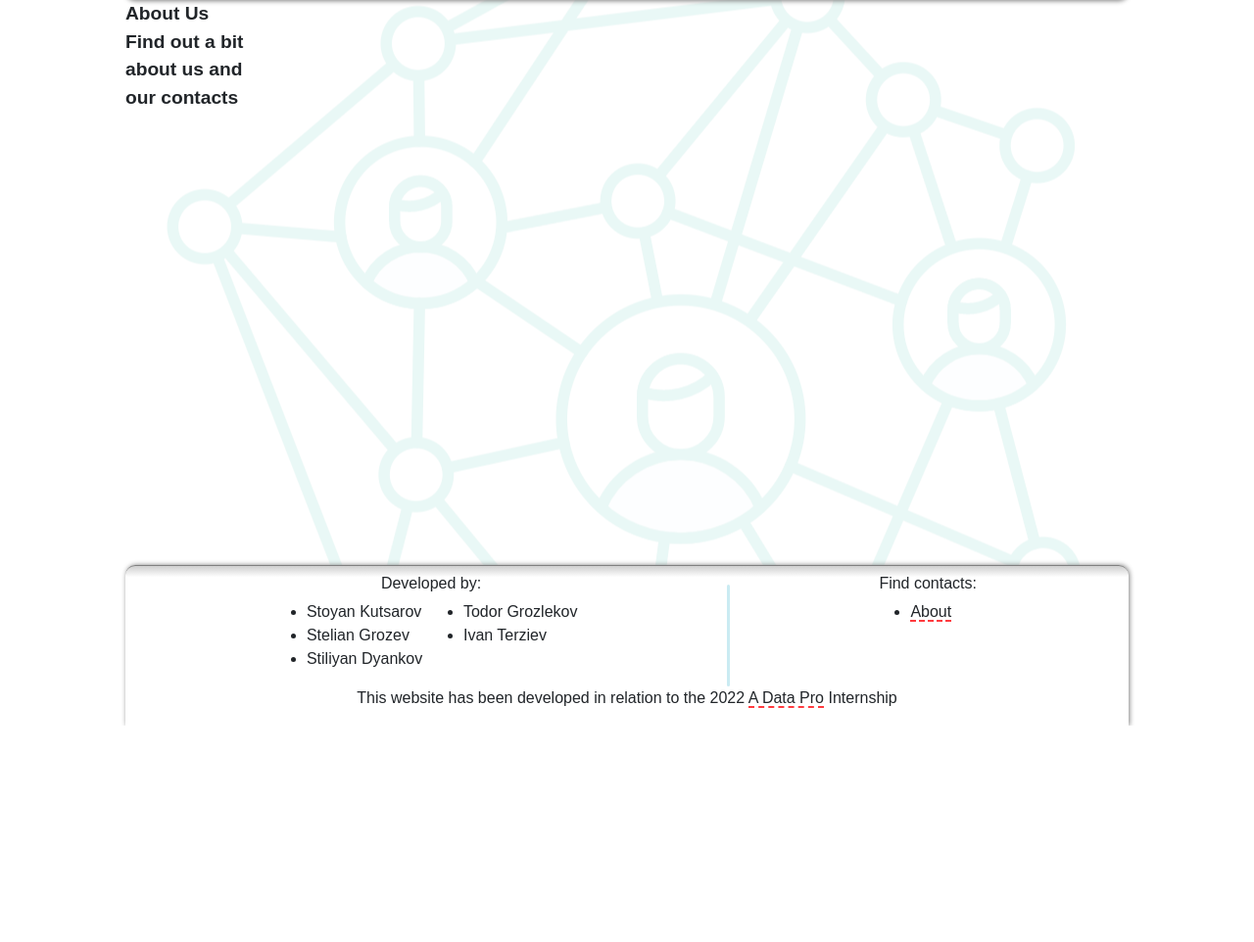
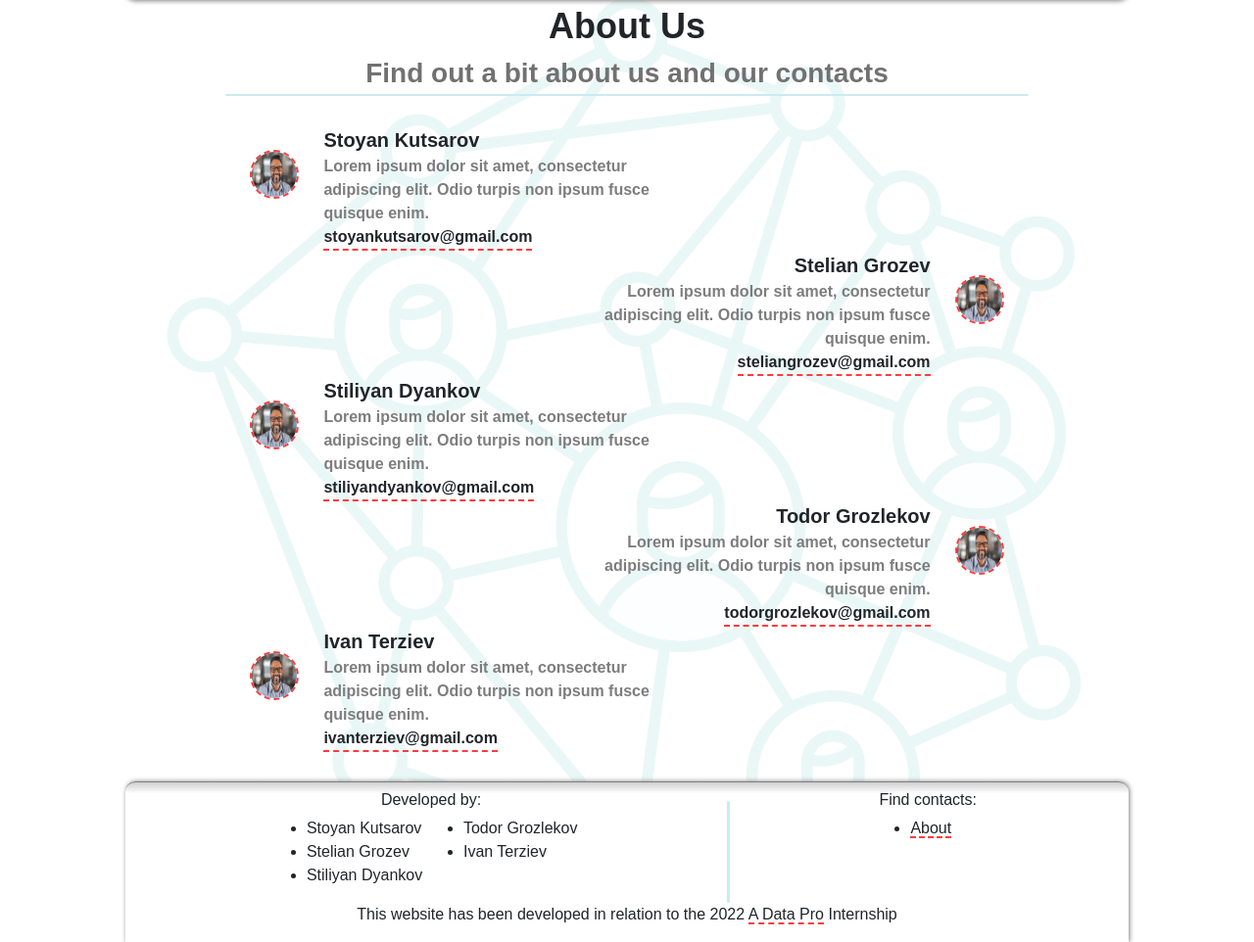
Before and after one commit to StiliyanDyankov/ADataPro-Internship-Stilko, a Django app: page /about/ in a window 1280 px wide. Shown: the part 59-1021 px from the top of the page at 98% size. Before the commit the page ends 800 px from the top, so only its background shows below. Run offline with Django 4.2, Linux system fonts and the light colour scheme; some libraries are stand-ins or nearby versions; some web fonts are replaced.

Commit message:
Built the About Page.

```diff
--- a/internship-Copy/internshipProj/GovAnalysis/static/css/articlesListStyles.css
+++ b/internship-Copy/internshipProj/GovAnalysis/static/css/articlesListStyles.css
@@ -1,3 +1,99 @@
-.sadasa {
-    color: aqua;
+.content-container {
+    width: 100%;
+    display: flex;
+    align-items: center;
+    flex-direction: column;
 }
+
+.about-context {
+    width: 100%;
+    display: flex;
+    align-items: center;
+    flex-direction: column;
+}
+
+.context-heading {
+    font-size: 36px;
+}
+
+.context-desc {
+    font-size: 28px;
+    color: #717171;
+}
+
+.heading-div {
+    background-color: #CAEBF2;
+    border: 1px solid #CAEBF2;
+    border-radius: 1px;
+    width: 80%;
+}
+
+.about-content {
+    width: 80%;
+    display: flex;
+    flex-direction: column;
+    align-items: flex-start;
+    /* gap: -30px; */
+    padding: 30px 0;
+}
+
+.person-card {
+    width: auto;
+    display: flex;
+}
+
+.person-card-left {
+    flex-direction: row;
+}
+
+.person-card-right {
+    align-self: flex-end;
+    flex-direction: row-reverse;
+}
+
+.person-card .pcard-photo-frame {
+    width: 100px;
+    height: 100px;
+    display: flex;
+    align-items: center;
+    justify-content: center;
+}
+
+.person-card .pcard-photo-frame img {
+    display: block;
+    width: 50%;
+    height: 50%;
+    border-radius: 50%;
+    border: 2px dashed #FF3B3F;
+}
+
+.pcard-content {
+    display: flex;
+    flex-direction: column;
+    align-items: flex-start;
+    justify-content: center;
+    width: 350px;
+}
+
+.person-card-right .pcard-content {
+    align-items: flex-end;
+}
+
+.person-card-right .pcard-content .pcard-desc {
+    text-align: end;
+}
+
+.pcard-name {
+    font-size: 20px;
+    font-weight: bold;
+}
+
+.pcard-desc {
+    font-size: 16px;
+    color: #7D7D7D;
+}
+
+.pcard-gmail {
+    font-size: 16px;
+    border-bottom: 2px dashed #FF3B3F;
+}
--- a/internship-Copy/internshipProj/GovAnalysis/static/css/entitiesOverv.css
+++ b/internship-Copy/internshipProj/GovAnalysis/static/css/entitiesOverv.css
@@ -12,8 +12,8 @@
 }
 
 .heading-div {
-    background-color: #FF3B3F;
-    border: 1px solid #FF3B3F;
+    background-color: #CAEBF2;
+    border: 1px solid #CAEBF2;
     border-radius: 1px;
     width: 80%;
 }
--- a/internship-Copy/internshipProj/GovAnalysis/templates/about.html
+++ b/internship-Copy/internshipProj/GovAnalysis/templates/about.html
@@ -7,6 +7,7 @@
         <meta name="viewport" content="width=device-width, initial-scale=1">
         <link rel="stylesheet" href="{% static 'css\bootstrap-5.2.0-beta1-dist\css\bootstrap.min.css' %}">
         <link rel="stylesheet" href="{% static 'css\main.css' %}" type="text/css">
+        <link rel="stylesheet" href="{% static 'css\articlesListStyles.css' %}" type="text/css">
         <link rel="preconnect" href="https://fonts.googleapis.com">
         <link rel="preconnect" href="https://fonts.gstatic.com" crossorigin>
         <link href="https://fonts.googleapis.com/css2?family=Lobster&display=swap" rel="stylesheet">
@@ -46,49 +47,60 @@
 
                 <div class="about-content">
                     <div class="person-card person-card-left">
-                        <div class="pcard-photo"></div>
+                        <div class="pcard-photo-frame">
+                            <img src="{% static 'images/person-avatar.jpg' %}" alt="Photo of a team member">
+                        </div>
                         <div class="pcard-content">
-                            <div class="pcard-name"></div>
-                            <div class="pcard-desc"></div>
-                            <div class="pcard-gmail"></div>
+                            <div class="pcard-name">Stoyan Kutsarov</div>
+                            <div class="pcard-desc">Lorem ipsum dolor sit amet, consectetur adipiscing elit. Odio turpis non ipsum fusce quisque enim.</div>
+                            <div class="pcard-gmail">stoyankutsarov@gmail.com</div>
                         </div>
                     </div>
 
                     <div class="person-card person-card-right">
-                        <div class="pcard-photo"></div>
+                        <div class="pcard-photo-frame">
+                            <img src="{% static 'images/person-avatar.jpg' %}" alt="Photo of a team member">
+                        </div>
                         <div class="pcard-content">
-                            <div class="pcard-name"></div>
-                            <div class="pcard-desc"></div>
-                            <div class="pcard-gmail"></div>
+                            <div class="pcard-name">Stelian Grozev</div>
+                            <div class="pcard-desc">Lorem ipsum dolor sit amet, consectetur adipiscing elit. Odio turpis non ipsum fusce quisque enim.</div>
+                            <div class="pcard-gmail">steliangrozev@gmail.com</div>
                         </div>
                     </div>
 
                     <div class="person-card person-card-left">
-                        <div class="pcard-photo"></div>
+                        <div class="pcard-photo-frame">
+                            <img src="{% static 'images/person-avatar.jpg' %}" alt="Photo of a team member">
+                        </div>
                         <div class="pcard-content">
-                            <div class="pcard-name"></div>
-                            <div class="pcard-desc"></div>
-                            <div class="pcard-gmail"></div>
+                            <div class="pcard-name">Stiliyan Dyankov</div>
+                            <div class="pcard-desc">Lorem ipsum dolor sit amet, consectetur adipiscing elit. Odio turpis non ipsum fusce quisque enim.</div>
+                            <div class="pcard-gmail">stiliyandyankov@gmail.com</div>
                         </div>
                     </div>
 
                     <div class="person-card person-card-right">
-                        <div class="pcard-photo"></div>
+                        <div class="pcard-photo-frame">
+                            <img src="{% static 'images/person-avatar.jpg' %}" alt="Photo of a team member">
+                        </div>
                         <div class="pcard-content">
-                            <div class="pcard-name"></div>
-                            <div class="pcard-desc"></div>
-                            <div class="pcard-gmail"></div>
+                            <div class="pcard-name">Todor Grozlekov</div>
+                            <div class="pcard-desc">Lorem ipsum dolor sit amet, consectetur adipiscing elit. Odio turpis non ipsum fusce quisque enim.</div>
+                            <div class="pcard-gmail">todorgrozlekov@gmail.com</div>
                         </div>
                     </div>
 
                     <div class="person-card person-card-left">
-                        <div class="pcard-photo"></div>
+                        <div class="pcard-photo-frame">
+                            <img src="{% static 'images/person-avatar.jpg' %}" alt="Photo of a team member">
+                        </div>
                         <div class="pcard-content">
-                            <div class="pcard-name"></div>
-                            <div class="pcard-desc"></div>
-                            <div class="pcard-gmail"></div>
+                            <div class="pcard-name">Ivan Terziev</div>
+                            <div class="pcard-desc">Lorem ipsum dolor sit amet, consectetur adipiscing elit. Odio turpis non ipsum fusce quisque enim.</div>
+                            <div class="pcard-gmail">ivanterziev@gmail.com</div>
                         </div>
                     </div>
+
                 </div>
 
             </div>
--- a/internship-Copy/internshipProj/GovAnalysis/templates/index.html
+++ b/internship-Copy/internshipProj/GovAnalysis/templates/index.html
@@ -42,8 +42,8 @@
                     <p class="secondP">This includes:</p>
                     <p class="thirdP"> - Article by article reviews, showing which entities have been mentioned and how many times in a given document.</p>
                     <p class="fourthP"> - Full overview of the entities, that have been mentioned across all articles, coupled with additional data.</p>
-                    <a class="btn btn-outline-danger button-upper" href="#" role="button">Go to articles</a>
-                    <a class="btn btn-outline-danger button-lower" href="#" role="button">Go to overview</a>
+                    <a class="btn btn-outline-danger button-upper" href="/articlesList/" role="button">Go to articles</a>
+                    <a class="btn btn-outline-danger button-lower" href="/entitiesOverv/" role="button">Go to overview</a>
             </div>
             <div class="footer-container">
                 <div class="footer-left">
```
Also changed, not shown: internship-Copy/internshipProj/GovAnalysis/static/images/chevron-left.svg (added), internship-Copy/internshipProj/GovAnalysis/static/images/chevron-right.svg (added), internship-Copy/internshipProj/GovAnalysis/static/images/one.svg (added), internship-Copy/internshipProj/GovAnalysis/static/images/parliament.jpeg (added), internship-Copy/internshipProj/GovAnalysis/static/images/person-avatar.jpg (added), internship-Copy/internshipProj/GovAnalysis/static/images/three-dots-svgrepo-com.svg (added), internship-Copy/internshipProj/GovAnalysis/static/images/three.svg (added), internship-Copy/internshipProj/GovAnalysis/static/images/two.svg (added).
